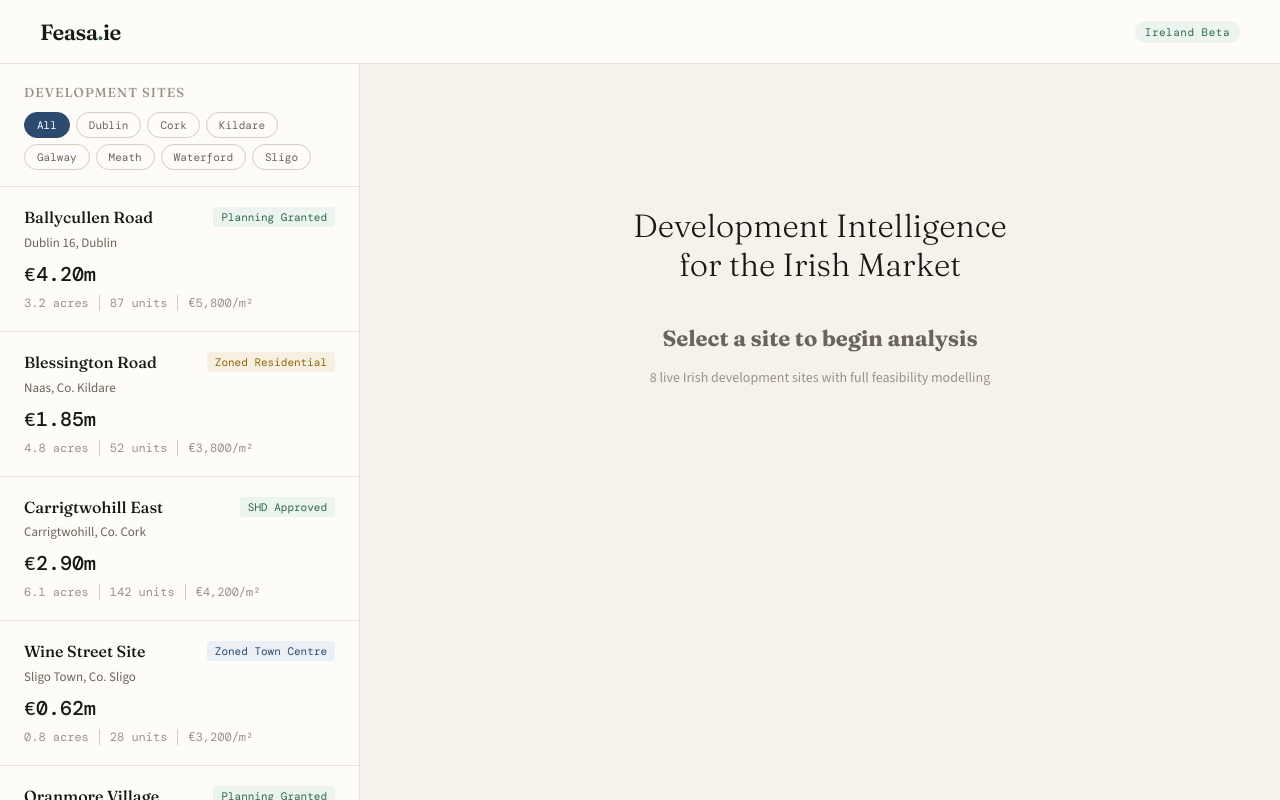
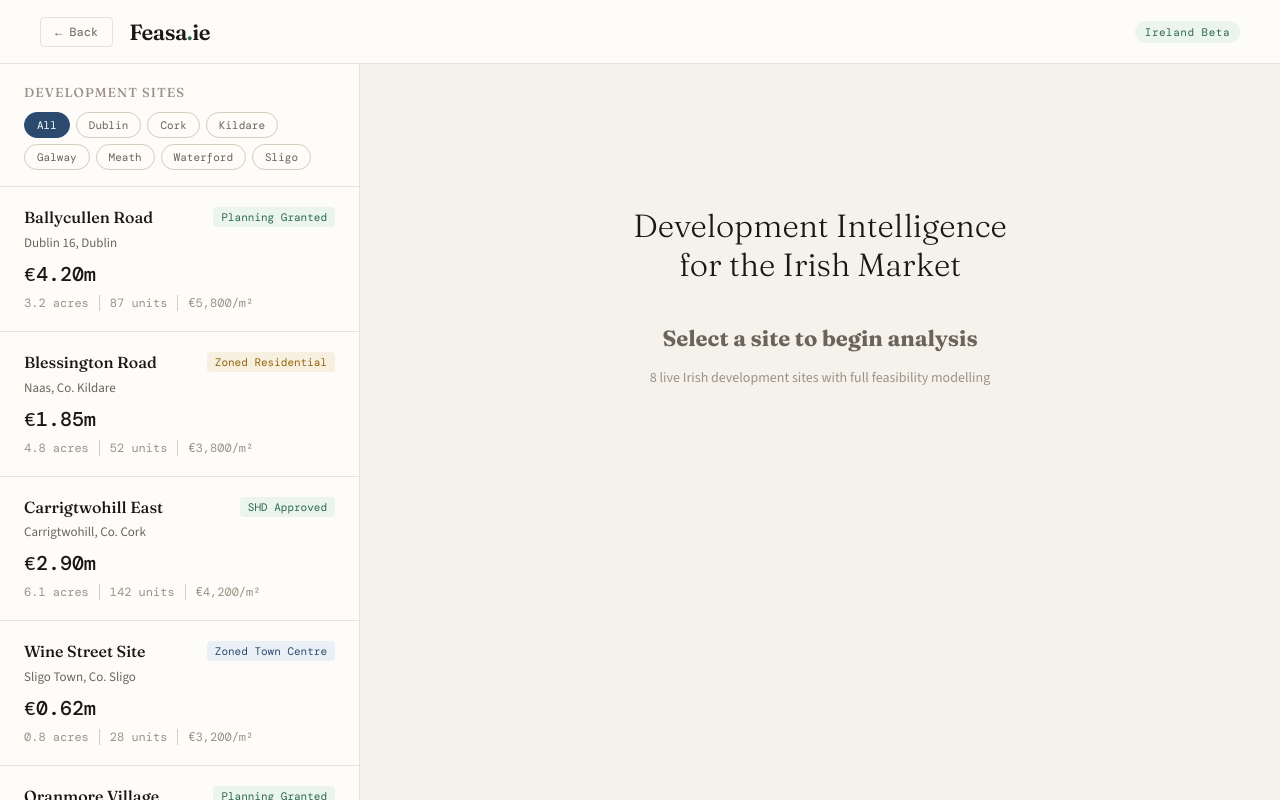
Before and after one commit to liamcurley7-wq/Feasa, a React (Create React App) app: page / in a window 1280 px wide. Both pictures are taken after a click on the button "View Demo →". Built offline with nearby package versions, Linux system fonts and the light colour scheme; a web font is replaced by a local one.

Commit message:
fix layout tab and back button

```diff
--- a/src/Dashboard.js
+++ b/src/Dashboard.js
@@ -1,5 +1,5 @@
 import { useState, useEffect } from "react";
-import { BarChart, Bar, XAxis, YAxis, Tooltip, ResponsiveContainer, AreaChart, Area } from "recharts";
+import { BarChart, Bar, XAxis, YAxis, Tooltip, ResponsiveContainer, AreaChart, Area, Cell } from "recharts";
 
 const GOOGLE_FONTS = `
 @import url('https://fonts.googleapis.com/css2?family=Fraunces:ital,opsz,wght@0,9..144,300;0,9..144,400;0,9..144,500;0,9..144,600;0,9..144,700;1,9..144,400&family=DM+Mono:wght@300;400;500&family=Source+Sans+3:wght@300;400;500;600&display=swap');
@@ -495,7 +495,7 @@ function calcMetrics(site, params) {
   };
 }
 
-export default function App() {
+export default function Dashboard({ onBack }) {
   const [selectedId, setSelectedId] = useState(null);
   const [activeTab, setActiveTab] = useState("overview");
   const [filter, setFilter] = useState("All");
@@ -516,7 +516,7 @@ export default function App() {
         discountRate: site.discountRate,
       });
     }
-  }, [selectedId, site]);
+  }, [selectedId]);
 
   const metrics = site && Object.keys(params).length ? calcMetrics(site, params) : null;
 
@@ -532,7 +532,10 @@ export default function App() {
       <style>{styles}</style>
 
       <header className="header">
-        <div className="header-logo">Feasa<span>.</span>ie</div>
+        <div style={{display:"flex",alignItems:"center",gap:"16px"}}>
+                  <button onClick={onBack} style={{fontFamily:"var(--font-mono)",fontSize:"12px",background:"transparent",border:"1px solid var(--border)",borderRadius:"4px",padding:"6px 14px",cursor:"pointer",color:"var(--text-secondary)"}}>← Back</button>
+                  <div className="header-logo">Feasa<span>.</span>ie</div>
+                </div>
         <div className="header-nav">
           <span className="header-badge">Ireland Beta</span>
         </div>
@@ -967,7 +970,7 @@ export default function App() {
                   </div>
 
               {/* SITE LAYOUT TAB */}
-              {activeTab === "layout" && metrics && (() => {
+              {activeTab === "layout" && site && (() => {
                 const W = 680, H = 520;
                 const PAD = 40;
                 const plotW = W - PAD * 2;
```
